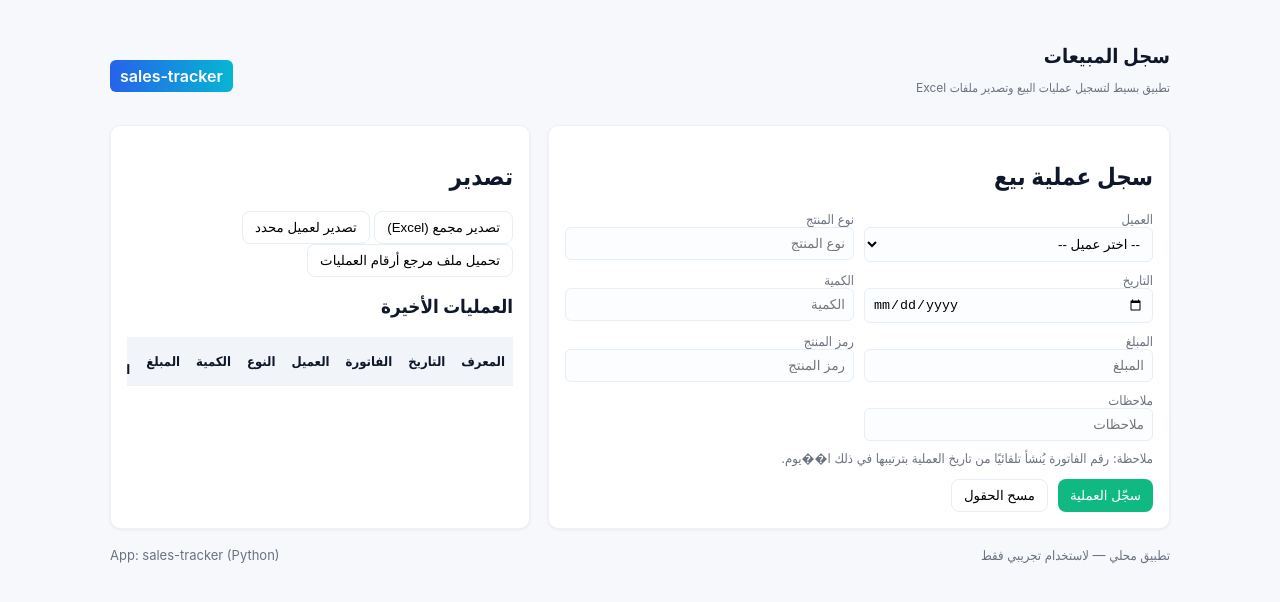
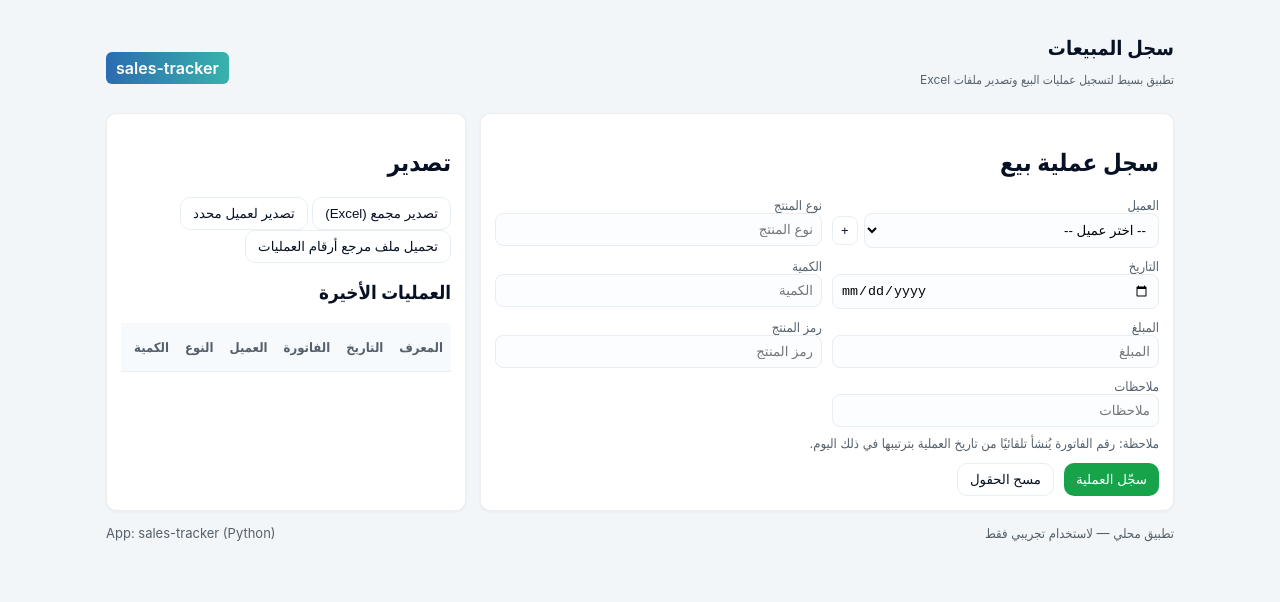
Before and after one commit to 01100174175etis-maker/pro-sale, a website: page public/index.html in a window 1280 px wide. Drawn offline with Linux system fonts and the light colour scheme; no server answers.

Commit message:
Fix UI: re-enable adding customers button, fix delete button via event delegation, improve colors contrast, limit recent table height

```diff
--- a/public/index.html
+++ b/public/index.html
@@ -21,7 +21,10 @@
         <h2>سجل عملية بيع</h2>
         <div class="form-grid">
           <label>العميل
-            <select id="custSelect"><option value="">-- اختر عميل --</option></select>
+            <div class="inline-select">
+              <select id="custSelect"><option value="">-- اختر عميل --</option></select>
+              <button class="btn small" id="addCustomerBtn" title="أضف عميل جديد">+</button>
+            </div>
           </label>
           <label>نوع المنتج
             <input id="type" placeholder="نوع المنتج" />
@@ -40,7 +43,7 @@
             <input id="notes" placeholder="ملاحظات" />
           </label>
         </div>
-        <div class="note">ملاحظة: رقم الفاتورة يُنشأ تلقائيًا من تاريخ العملية بترتيبها في ذلك ا��يوم.</div>
+        <div class="note">ملاحظة: رقم الفاتورة يُنشأ تلقائيًا من تاريخ العملية بترتيبها في ذلك اليوم.</div>
         <div class="actions">
           <button class="btn success" onclick="addSale()">سجّل العملية</button>
           <button class="btn" onclick="clearForm()">مسح الحقول</button>
@@ -103,8 +106,28 @@
           opt.textContent = c.name;
           sel.appendChild(opt);
         });
-      } catch (e) { showToast('خطأ في جلب العملاء'); }
+      } catch (e) { showToast('خطأ في جلب العملاء', 'error'); }
     }
+
+    document.addEventListener('click', function(e){
+      // handle dynamic delete buttons via event delegation
+      if (e.target && e.target.matches('.delete-sale')){
+        const id = e.target.getAttribute('data-id');
+        if (id) deleteSale(parseInt(id,10));
+      }
+    });
+
+    document.addEventListener('DOMContentLoaded', function(){
+      document.getElementById('addCustomerBtn').addEventListener('click', async function(){
+        const name = prompt('اكتب اسم العميل الجديد:');
+        if (!name) return;
+        try{
+          await fetch('/api/customers', {method:'POST', headers:{'Content-Type':'application/json'}, body:JSON.stringify({name})});
+          await fetchCustomers();
+          showToast('تمت إضافة العميل', 'success');
+        }catch(err){ showToast('فشل إضافة العميل', 'error'); }
+      });
+    });
 
     function clearForm(){
       // keep date field as requested (do not clear date)
@@ -119,8 +142,8 @@
       const amount = parseFloat(document.getElementById('amount').value||0);
       const product_code = document.getElementById('product_code').value;
       const notes = document.getElementById('notes').value;
-      if (!customer_id) return showToast('اختر عميل من القائمة');
-      if (!date) return showToast('اختر تاريخ');
+      if (!customer_id) return showToast('اختر عميل من القائمة','error');
+      if (!date) return showToast('اختر تاريخ','error');
       try {
         const res = await fetch('/api/sales', {method:'POST', headers:{'Content-Type':'application/json'}, body:JSON.stringify({customer_id,type,date,qty,amount,product_code,notes})});
         const data = await res.json();
@@ -129,13 +152,13 @@
         if (data && data.invoice_number) showToast('تم الحفظ. رقم الفاتورة: ' + data.invoice_number, 'success');
         else showToast('تم الحفظ', 'success');
         await fetchRecentSales();
-      } catch (e) { console.error(e); showToast('فشل حفظ العملية'); }
+      } catch (e) { console.error(e); showToast('فشل حفظ العملية','error'); }
     }
 
     function exportAll(){ window.location = '/export/all'; }
     function exportCustomer(){
       const id = document.getElementById('custSelect').value;
-      if (!id) return showToast('اختر عميل من القائمة');
+      if (!id) return showToast('اختر عميل من القائمة','error');
       window.location = '/export/customer/' + id;
     }
     function exportInvoices(){ window.location = '/export/invoices'; }
@@ -157,7 +180,7 @@
             <td>${s.qty||0}</td>
             <td>${s.amount||0}</td>
             <td>${s.product_code||''}</td>
-            <td><button class="btn danger small" onclick="deleteSale(${s.id})">حذف</button></td>
+            <td><button class="btn danger small delete-sale" data-id="${s.id}">حذف</button></td>
           `;
           tbody.appendChild(tr);
         });
@@ -172,9 +195,9 @@
           showToast('تم حذف العملية', 'success');
           await fetchRecentSales();
         } else {
-          showToast('فشل الحذف');
+          showToast('فشل الحذف','error');
         }
-      } catch(e){ showToast('خطأ أثناء الحذف'); }
+      } catch(e){ showToast('خطأ أثناء الحذف','error'); }
     }
 
     // small toast helper
--- a/public/styles.css
+++ b/public/styles.css
@@ -1,52 +1,59 @@
-/* styles.css — improved UI for sales-tracker */
+/* styles.css — improved UI for sales-tracker (updated contrast and layout) */
 :root{
-  --bg:#f6f8fb;
+  /* Softer, eye-friendly palette */
+  --bg:#f3f6f9;
   --card:#ffffff;
-  --muted:#6b7280;
-  --primary:#2563eb;
-  --accent:#06b6d4;
-  --success:#10b981;
-  --danger:#ef4444;
-  --text:#0f172a;
-  --soft-border: rgba(15,23,42,0.06);
+  --muted:#55606a;
+  --primary:#2b6cb0; /* calm blue */
+  --accent:#38b2ac;  /* calm teal */
+  --success:#16a34a; /* green */
+  --danger:#e53e3e;  /* red */
+  --text:#071124;
+  --soft-border: rgba(7,17,36,0.07);
 }
 
 *{box-sizing:border-box}
 html,body{height:100%;margin:0;font-family:Inter, "Segoe UI", Tahoma, Arial, sans-serif;background:var(--bg);color:var(--text);direction:rtl}
-.container{max-width:1100px;margin:24px auto;padding:20px}
-.app-header{display:flex;justify-content:space-between;align-items:center;margin-bottom:18px}
+.container{max-width:1100px;margin:20px auto;padding:16px}
+.app-header{display:flex;justify-content:space-between;align-items:center;margin-bottom:14px}
 .app-header h1{margin:0;font-size:20px}
 .app-header .muted{color:var(--muted);font-size:12px}
 .logo{background:linear-gradient(90deg,var(--primary),var(--accent));color:#fff;padding:6px 10px;border-radius:6px;font-weight:600}
 
-.grid{display:grid;grid-template-columns:1fr 420px;gap:18px}
-.card{background:var(--card);border-radius:10px;padding:16px;box-shadow:0 1px 3px rgba(2,6,23,0.06);border:1px solid var(--soft-border)}
-.form-card{min-height:360px}
-.export-card{min-height:360px}
+/* layout: keep form wider, exports compact */
+.grid{display:grid;grid-template-columns:1fr 360px;gap:14px}
+.card{background:var(--card);border-radius:10px;padding:14px;box-shadow:0 1px 3px rgba(7,17,36,0.05);border:1px solid var(--soft-border)}
+.form-card{min-height:300px}
+.export-card{min-height:220px;max-height:520px;overflow:auto}
 
-.form-grid{display:grid;grid-template-columns:1fr 1fr;gap:10px;margin-top:10px}
+.form-grid{display:grid;grid-template-columns:1fr 1fr;gap:10px;margin-top:8px}
 .form-grid label{display:block;font-size:13px;color:var(--muted)}
-.form-grid input, .form-grid select{width:100%;padding:8px;border-radius:6px;border:1px solid #e6eef6;background:#fbfdff}
+.form-grid input, .form-grid select{width:100%;padding:8px;border-radius:8px;border:1px solid #e8eef3;background:#fbfdff}
 .row{display:flex;gap:8px;margin-top:8px}
 .row input{flex:1;padding:8px;border-radius:6px;border:1px solid #e6eef6}
 
+.inline-select{display:flex;gap:6px;align-items:center}
+.inline-select select{flex:1}
+
 .actions{display:flex;gap:10px;margin-top:12px}
-.btn{background:#fff;border:1px solid #e6eef6;padding:8px 12px;border-radius:8px;cursor:pointer}
+.btn{background:#fff;border:1px solid #e6eef6;padding:8px 12px;border-radius:10px;cursor:pointer;color:var(--text)}
 .btn.primary{background:var(--primary);color:#fff;border:none}
 .btn.success{background:var(--success);color:#fff;border:none}
 .btn:hover{opacity:0.95}
 
 .btn.danger{background:var(--danger);color:#fff;border:none}
-.btn.small{padding:6px 8px;font-size:12px}
+.btn.small{padding:6px 8px;font-size:13px;border-radius:8px}
 
 .note{font-size:13px;color:var(--muted);margin-top:8px}
 
-.table-wrap{overflow:auto;margin-top:8px}
+.table-wrap{overflow:auto;margin-top:8px;max-height:300px}
 table{width:100%;border-collapse:collapse;font-size:13px}
-thead th{background:#f1f5f9;text-align:left;padding:8px;border-bottom:1px solid var(--soft-border);font-weight:600}
+thead th{background:#f7fafc;text-align:left;padding:8px;border-bottom:1px solid var(--soft-border);font-weight:600;color:var(--muted)}
 tbody td{padding:8px;border-bottom:1px solid #f3f6f9}
 
-.app-footer{display:flex;justify-content:space-between;align-items:center;margin-top:18px;color:var(--muted);font-size:13px}
+tbody tr:nth-child(odd){background:transparent}
+
+.app-footer{display:flex;justify-content:space-between;align-items:center;margin-top:14px;color:var(--muted);font-size:13px}
 
 /* responsive */
 @media (max-width:920px){
@@ -55,7 +62,7 @@ tbody td{padding:8px;border-bottom:1px solid #f3f6f9}
 }
 
 /* toast */
-.toast{position:fixed;left:50%;transform:translateX(-50%);bottom:28px;background:rgba(15,23,42,0.95);color:#fff;padding:10px 14px;border-radius:8px;opacity:0;transition:opacity .25s ease;pointer-events:none}
+.toast{position:fixed;left:50%;transform:translateX(-50%);bottom:28px;background:rgba(7,17,36,0.9);color:#fff;padding:10px 14px;border-radius:8px;opacity:0;transition:opacity .25s ease;pointer-events:none}
 .toast.show{opacity:1}
 .toast.success{background:var(--success)}
 .toast.error{background:var(--danger)}
```
